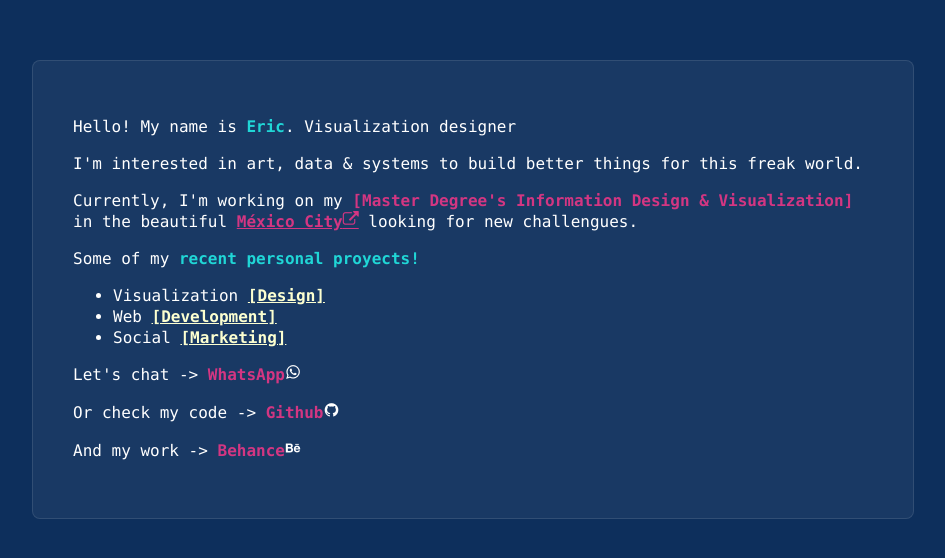
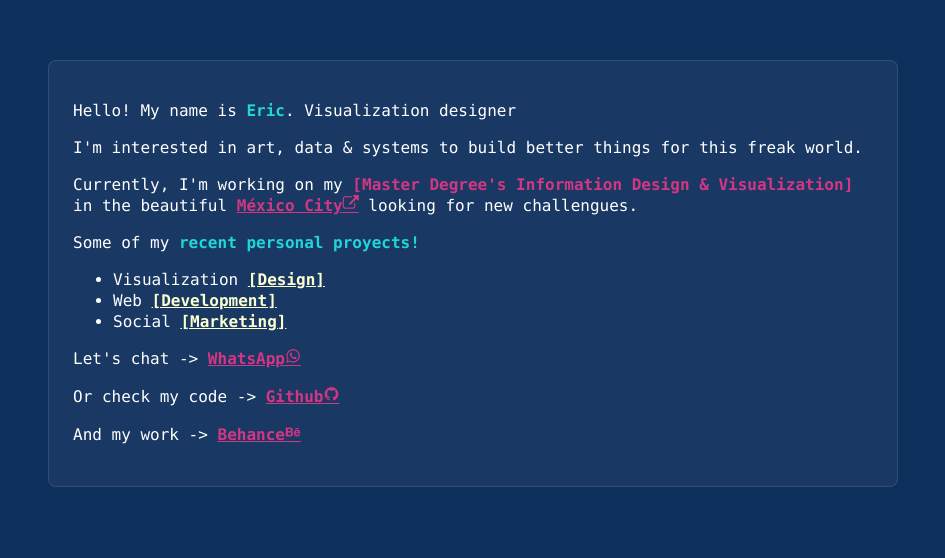
Before and after one commit to ciretorres/ciretorres.github.io, a Vue app: page / in a window 1280 px wide. Shown: the top 558 px of the page, without its empty margins (167-1112 px from the left). Built offline with nearby package versions, Linux system fonts and the light colour scheme.

Commit message:
actualizando vistas con estilo y enlaces

```diff
--- a/src/components/Inicio.vue
+++ b/src/components/Inicio.vue
@@ -1,8 +1,9 @@
 <template>
-  <div class="inicio container" style="padding:40px">
+  <div class="inicio">
+    <div class="container p-3">
       <!-- {{ msg }} -->
       <p>
-      Hello! My name is <span style="color:#20d6d6;font-weight:bolder;">Eric</span>.
+        Hello! My name is <span class="color-blue">Eric</span>.
         Visualization designer
       </p>
       <p>
@@ -11,22 +12,41 @@
       </p>
       <p>
         Currently, I'm working on my
-      <span style="color:#d33682;font-weight:bolder;">[Master Degree's Information Design & Visualization]</span>
-      in the beautiful <a href="https://goo.gl/ba2zp3" target="_blank" style="color:#d33682;font-weight:bolder;">México City<span class="icon icon-external-link"></span></a>
+        <span class="color-red">[Master Degree's Information Design & Visualization]</span>
+        in the beautiful
+        <a
+          href="https://goo.gl/ba2zp3"
+          target="_blank"
+          class="color-red"
+          >
+          México City<span class="icon icon-external-link"></span>
+        </a>
         looking for new challengues.
       </p>
-    <p>Some of my <span style="color:#20d6d6;font-weight:bolder;">recent personal proyects!</span></p>
+      <p>
+        Some of my <span class="color-blue">recent personal proyects!</span>
+      </p>
       <ul>
-      <li>Visualization <router-link style="color:#fcffd0;font-weight:bolder;" to="/design">[Design]</router-link></li>
-      <li>Web <router-link style="color:#fcffd0;font-weight:bolder;" to="/development">[Development]</router-link></li>
-      <li>Social <router-link style="color:#fcffd0;font-weight:bolder;" to="/marketing">[Marketing]</router-link></li>
+        <li>
+          Visualization <router-link class="color-yellow" to="/design">[Design]</router-link>
+        </li>
+        <li>
+          Web <router-link class="color-yellow" to="/development">[Development]</router-link>
+        </li>
+        <li>
+          Social <router-link class="color-yellow" to="/marketing">[Marketing]</router-link>
+        </li>
       </ul>
-    <p>Let's chat -> <span style="color:#d33682;font-weight:bolder;">WhatsApp</span><span class="icon" data-icon="c"></span></p>
-    <p>Or check my code -> <span style="color:#d33682;font-weight:bolder;">Github</span><span class="icon icon-github"></span></p>
-    <p>And my work -> <span style="color:#d33682;font-weight:bolder;">Behance</span><span class="icon" data-icon="b"></span></p>
-
-
-
+      <p>
+        Let's chat -> <a href="//api.whatsapp.com/send?phone=5547904238" class="color-red">WhatsApp<span class="icon" data-icon="c"></span></a>
+      </p>
+      <p>
+        Or check my code -> <a href="https://github.com/ciretorres/" target="_blank" class="color-red">Github<span class="icon icon-github"></span></a>
+      </p>
+      <p>
+        And my work -> <a href="https://www.behance.net/ciretorres" target="_blank" class="color-red">Behance<span class="icon" data-icon="b"></span></a>
+      </p>
+    </div>
   </div>
 </template>
 
@@ -39,33 +59,5 @@
 };
 </script>
 
-<!-- Add "scoped" attribute to limit CSS to this component only -->
 <style lang="scss" scoped>
-$gap: 30px;
-.container {
-  background: rgba($color: #fff, $alpha: 0.05);
-  // width: calc(100% - #{$gap*2});
-  width: calc(100% - 60px);
-  // max-width: map-get($width, "max-view");
-  max-width: 1024px;
-  max-width: 800px;
-  border: 1px solid rgba($color: #fff, $alpha: 0.1);
-  border-radius: 8px;
-  margin-left: auto;
-  margin-right: auto;
-}
-// h3 {
-//   margin: 40px 0 0;
-// }
-// ul {
-//   list-style-type: none;
-//   padding: 0;
-// }
-// li {
-//   display: inline-block;
-//   margin: 0 10px;
-// }
-// a {
-//   color: #42b983;
-// }
 </style>
--- a/src/components/views/Design.vue
+++ b/src/components/views/Design.vue
@@ -1,15 +1,25 @@
 <template>
   <div class="design">
-    <div class="container" style="padding:40px;">
-      <p style="color:#d33682;font-weight:bolder;">[Visualization Design]</p>
+    <div class="container p-3">
+      <p class="color-red">[Visualization Design]</p>
       <ul>
-        <li>Interactive-Interface <router-link style="color:#fcffd0;font-weight:bolder;" to="/je">[UAM-A]</router-link></li>
-        <li>AR-System UNIVERSUM <router-link style="color:#fcffd0;font-weight:bolder;" to="/je">[UIC]</router-link></li>
-        <li>Solid Waste System's Interactive <router-link style="color:#fcffd0;font-weight:bolder;" to="/je">[CDMX]</router-link></li>
-        <li>3D Gamma-Ray Catalogue <router-link style="color:#fcffd0;font-weight:bolder;" to="/je">[HAWC Observatory]</router-link></li>
-        <li>The Gravity Apple Tree <router-link style="color:#fcffd0;font-weight:bolder;" to="/je">[UAM-C]</router-link></li>
+        <li>
+          Interactive-Interface <a href="https://github.com/ciretorres/thesis-project" target="_blank" class="color-yellow">[UAM-A]</a>
+        </li>
+        <li>
+          AR-System UNIVERSUM <a href="https://ciretorres.github.io/AR-System-UNIVERSUM/" target="_blank" class="color-yellow">[UIC]</a>
+        </li>
+        <li>
+          Solid Waste System's Interactive <a href="https://ciretorres.github.io/flujo-de-residuos-solidos-cdmx/" target="_blank" class="color-yellow">[CDMX]</a>
+        </li>
+        <li>
+          3D Gamma-Ray Catalogue <a href="https://github.com/ciretorres/2HAWC" target="_blank" class="color-yellow">[HAWC Observatory]</a>
+        </li>
+        <li>
+          The Gravity Apple Tree <a href="@/assets/imgs/Gravity-Tree_07112018.jpg" target="_blank" class="color-yellow">[UAM-C]</a>
+        </li>
       </ul>
-      <router-link style="color:#d33682;font-weight:bolder;" to="/">[Back]</router-link>
+      <router-link class="color-red" to="/">[Back]</router-link>
     </div>
   </div>
 </template>
@@ -21,16 +31,4 @@
 </script>
 
 <style lang="scss" scoped>
-.container {
-  background: rgba($color: #fff, $alpha: 0.05);
-  // width: calc(100% - #{$gap*2});
-  width: calc(100% - 60px);
-  // max-width: map-get($width, "max-view");
-  max-width: 1024px;
-  max-width: 800px;
-  border: 1px solid rgba($color: #fff, $alpha: 0.1);
-  border-radius: 8px;
-  margin-left: auto;
-  margin-right: auto;
-}
 </style>
--- a/src/components/views/Development.vue
+++ b/src/components/views/Development.vue
@@ -1,14 +1,22 @@
 <template>
   <div class="development">
-    <div class="container" style="padding:40px;">
-      <p style="color:#d33682;font-weight:bolder;">[Web development]</p>
+    <div class="container p-3">
+      <p class="color-red">[Web development]</p>
       <ul>
-        <li>Luxury Jewelry Imports <router-link style="color:#fcffd0;font-weight:bolder;" to="/je">[Retail]</router-link></li>
-        <li>Centro Óptico Profesional <router-link style="color:#fcffd0;font-weight:bolder;" to="/je">[Retail]</router-link></li>
-        <li>Expediciones Trotamundos <router-link style="color:#fcffd0;font-weight:bolder;" to="/je">[Travel]</router-link></li>
-        <li>Tulumers <router-link style="color:#fcffd0;font-weight:bolder;" to="/je">[Travel]</router-link></li>
+        <li>
+          Luxury Jewelry Imports <router-link class="color-yellow" to="/je">[Retail]</router-link>
+        </li>
+        <li>
+          Centro Óptico Profesional <router-link class="color-yellow" to="/je">[Retail]</router-link>
+        </li>
+        <li>
+          Expediciones Trotamundos <router-link class="color-yellow" to="/je">[Travel]</router-link>
+        </li>
+        <li>
+          Tulumers <router-link class="color-yellow" to="/je">[Travel]</router-link>
+        </li>
       </ul>
-      <router-link style="color:#d33682;font-weight:bolder;" to="/">[Back]</router-link>
+      <router-link class="color-red" to="/">[Back]</router-link>
     </div>
   </div>
 </template>
@@ -20,16 +28,4 @@
 </script>
 
 <style lang="scss" scoped>
-.container {
-  background: rgba($color: #fff, $alpha: 0.05);
-  // width: calc(100% - #{$gap*2});
-  width: calc(100% - 60px);
-  // max-width: map-get($width, "max-view");
-  max-width: 1024px;
-  max-width: 800px;
-  border: 1px solid rgba($color: #fff, $alpha: 0.1);
-  border-radius: 8px;
-  margin-left: auto;
-  margin-right: auto;
-}
 </style>
--- a/src/components/views/Marketing.vue
+++ b/src/components/views/Marketing.vue
@@ -1,14 +1,22 @@
 <template>
   <div class="marketing">
-    <div class="container" style="padding:40px;">
-      <p style="color:#d33682;font-weight:bolder;">[Social Media Marketing]</p>
+    <div class="container p-3">
+      <p class="color-red">[Social Media Marketing]</p>
       <ul>
-        <li>OXXO México <router-link style="color:#fcffd0;font-weight:bolder;" to="/je">[Clic me!]</router-link></li>
-        <li>Circuito Exterior Mexiquense <router-link style="color:#fcffd0;font-weight:bolder;" to="/je">[No over here]</router-link></li>
-        <li>Bibiki <router-link style="color:#fcffd0;font-weight:bolder;" to="/je">[hellou!]</router-link></li>
-        <li>Loreto Fish <router-link style="color:#fcffd0;font-weight:bolder;" to="/je">[yei]</router-link></li>
+        <li>
+          OXXO México <router-link class="color-yellow" to="/je">[Clic me!]</router-link>
+        </li>
+        <li>
+          Circuito Exterior Mexiquense <router-link class="color-yellow" to="/je">[No over here]</router-link>
+        </li>
+        <li>
+          Bibiki <router-link class="color-yellow" to="/je">[hellou!]</router-link>
+        </li>
+        <li>
+          Loreto Fish <router-link class="color-yellow" to="/je">[yei]</router-link>
+        </li>
       </ul>
-      <router-link style="color:#d33682;font-weight:bolder;" to="/">[Back]</router-link>
+      <router-link class="color-red" to="/">[Back]</router-link>
     </div>
   </div>
 </template>
@@ -20,16 +28,4 @@
 </script>
 
 <style lang="scss" scoped>
-.container {
-  background: rgba($color: #fff, $alpha: 0.05);
-  // width: calc(100% - #{$gap*2});
-  width: calc(100% - 60px);
-  // max-width: map-get($width, "max-view");
-  max-width: 1024px;
-  max-width: 800px;
-  border: 1px solid rgba($color: #fff, $alpha: 0.1);
-  border-radius: 8px;
-  margin-left: auto;
-  margin-right: auto;
-}
 </style>
```
Lines whose indentation alone changed are shown as unchanged.
